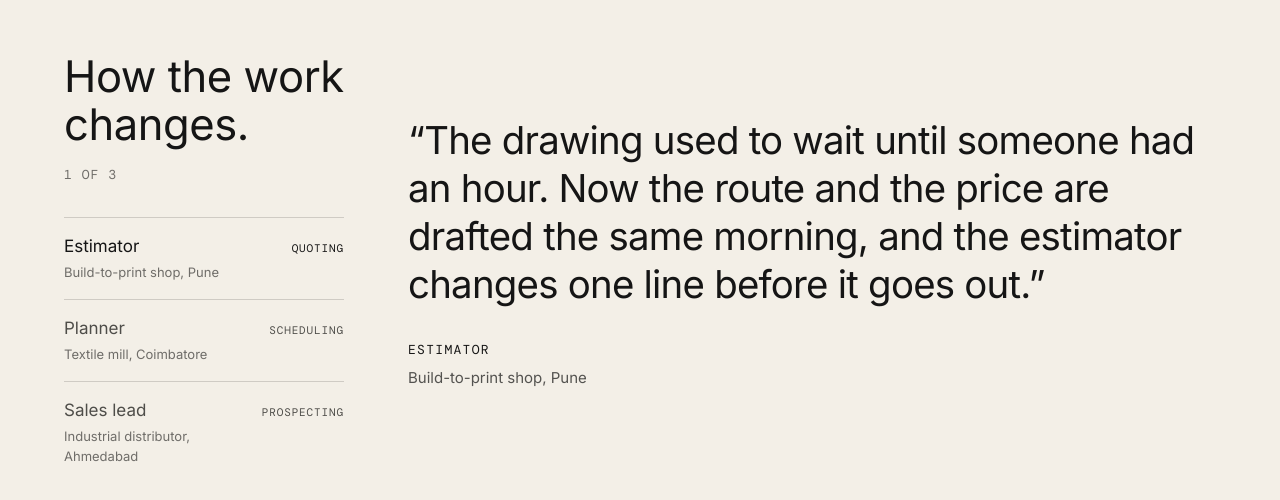
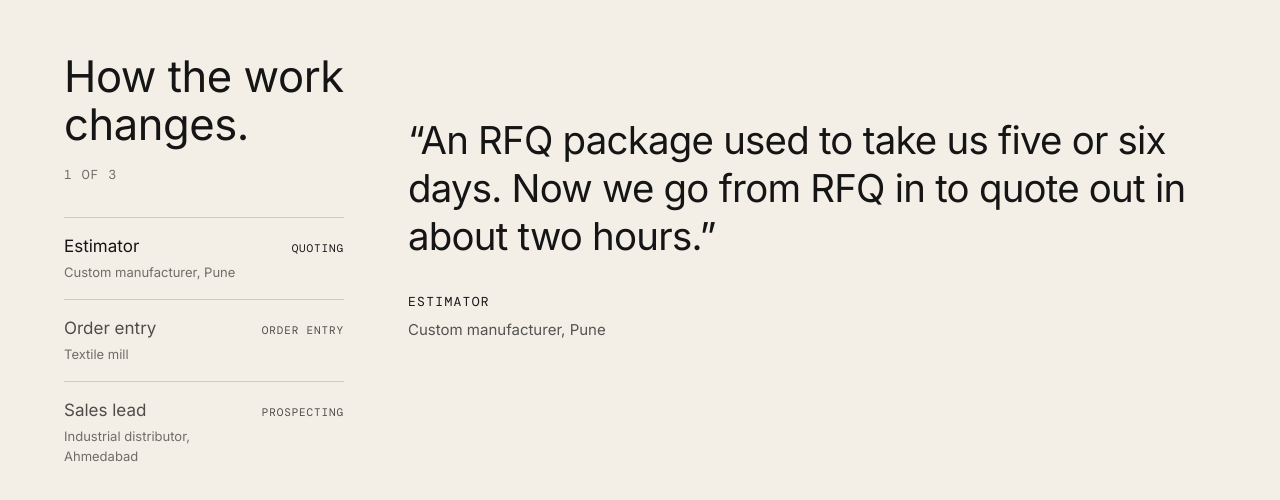
Before and after one commit to HoneyCombb-AI/Agents_website, a Next.js app: page / in a window 1280 px wide. Shown: the part 5365-5865 px from the top of the page. Built offline with nearby package versions, Linux system fonts and the light colour scheme; a web font is replaced by a local one.

Commit message:
Replace the home testimonial quotes.
Use the estimator and order-entry lines in a spoken voice, attributed by role and company type, and leave the sales-lead quote as it was.

Co-authored-by: Ankush Shreeshailappa Nagathan <AnkushNagathan@users.noreply.github.com>

```diff
--- a/components/proof.tsx
+++ b/components/proof.tsx
@@ -9,17 +9,17 @@ import { cn } from "@/lib/utils"
 const stories = [
   {
     who: "Estimator",
-    where: "Build-to-print shop, Pune",
+    where: "Custom manufacturer, Pune",
     agent: "Quoting",
     quote:
-      "The drawing used to wait until someone had an hour. Now the route and the price are drafted the same morning, and the estimator changes one line before it goes out.",
+      "An RFQ package used to take us five or six days. Now we go from RFQ in to quote out in about two hours.",
   },
   {
-    who: "Planner",
-    where: "Textile mill, Coimbatore",
-    agent: "Scheduling",
+    who: "Order entry",
+    where: "Textile mill",
+    agent: "Order Entry",
     quote:
-      "A rush order used to mean a whiteboard and a late night. The board now shows what moves, and the floor accepts it before the shift changes.",
+      "Each PO took us twenty to thirty minutes, and we handle fifty or sixty a day. That was a lot of the day gone. Now orders go in accurately and fast, and the whole process just runs.",
   },
   {
     who: "Sales lead",
```
